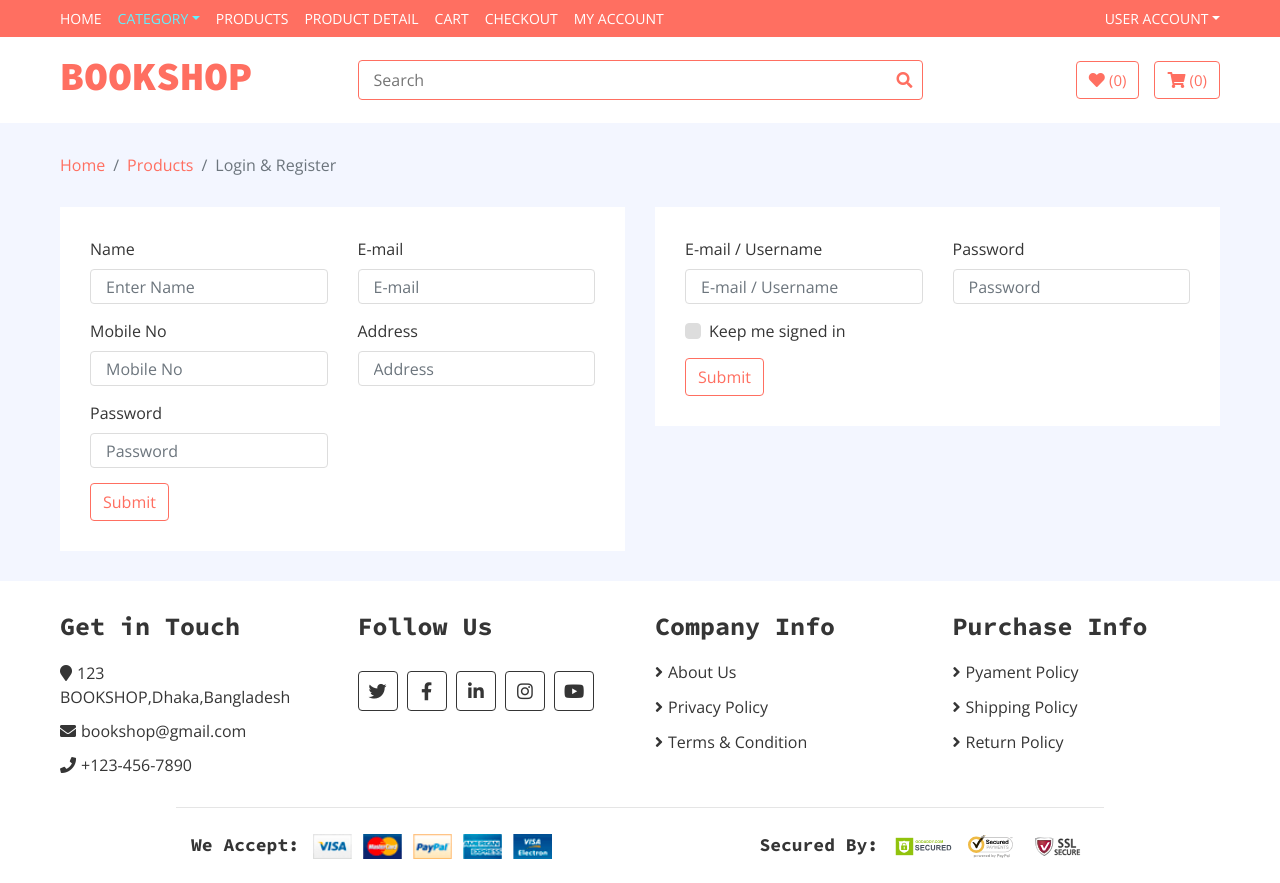
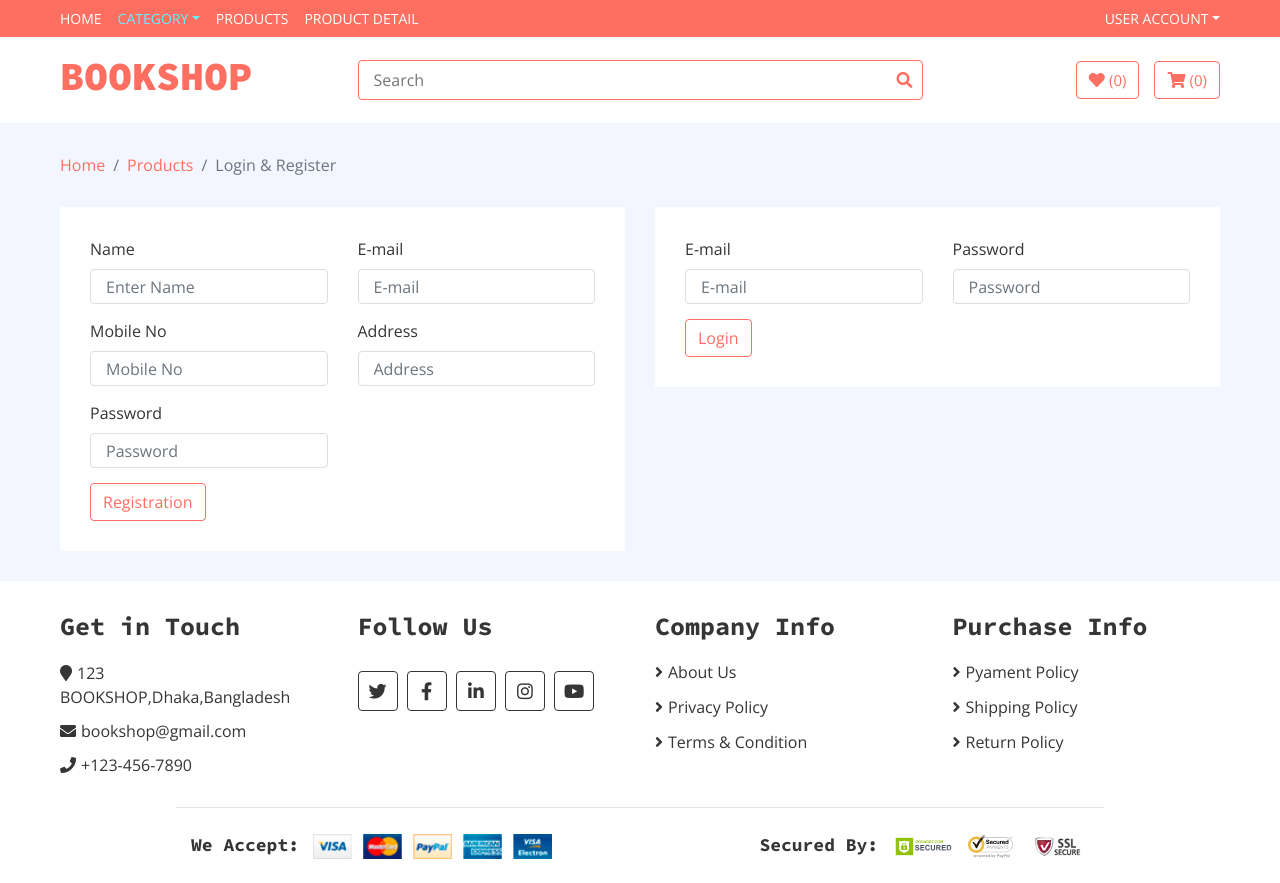
Before and after one commit to taraqr9/Bookshop_Update, a PHP site: page /login.php in a window 1280 px wide. Shown: the top 883 px of the page. Run offline with PHP 8.4, Linux system fonts and the light colour scheme; some libraries are stand-ins or nearby versions.

Commit message:
Login & Registration Done

```diff
--- /dev/null
+++ b/classes/db.php
@@ -0,0 +1,21 @@
+<?php
+class db{
+    private $host = "localhost";
+    private $username = "root";
+    private $password = "";
+    private $database = "bookshop";
+    protected $db;
+
+    public function __construct(){
+        try{
+            //creating DB connection
+            $this->db = new PDO("mysql:hsot=".$this->host.";dbname=".$this->database,
+            $this->username,$this->password);
+
+        }catch(PDOException $e){
+            echo "Connection problem : ".$e->getMessage();
+        }
+    }
+}
+
+?>
--- /dev/null
+++ b/classes/source.php
@@ -0,0 +1,29 @@
+<?php
+class source extends db{
+    public $Query;
+
+    public function Query($query,$param = []){
+        if(empty($param)){
+            $this->Query = $this->db->prepare($query);
+            return $this->Query->execute();
+        }else{
+            $this->Query = $this->db->prepare($query);
+            return $this->Query->execute($param);
+        }
+    }
+
+    /* Count the numbers */
+    public function CountRows(){
+        return $this->Query->rowCount();
+    }
+
+    /* Fetch All records */
+    public function FetchAll(){
+        return $this->Query->FetchAll(PDO::FETCH_OBJ);
+    }
+    /* Fetch single row */
+    public function SingleRow(){
+        return $this->Query->fetch(PDO::FETCH_OBJ);
+    }
+}
+?>
--- /dev/null
+++ b/init.php
@@ -0,0 +1,12 @@
+<?php
+if(!isset($_SESSION))
+{
+    session_start();
+}
+
+spl_autoload_register(function($class_name){
+    include "classes/$class_name.php";
+});
+$source = new source;
+
+?>
--- a/login.php
+++ b/login.php
@@ -1,5 +1,32 @@
+<?php
+include "init.php";
+if (isset($_POST['registration'])) {
+    if (!empty($_POST['regName']) || !empty($_POST['regEmail']) || !empty($_POST['phone']) || !empty($_POST['address']) || !empty($_POST['regPassword'])) {
+        if (new signup($_POST['regName'], $_POST['regEmail'], $_POST['regPassword'], $_POST['phone'], $_POST['address'])) {
+            $Done = "Registration Successfull";
+        } else {
+            $Error = "Something went wrong";
+        }
+    } else {
+        $Error = "Please fillup your all details";
+    }
+}
+
+if(isset($_POST['login'])){
+    if (!empty($_POST['logEmail']) || !empty($_POST['logPassword'])) {
+        if($login = new login($_POST['logEmail'],$_POST['logPassword'])){
+            $id = $login->id($_POST['logEmail']);
+            $_SESSION['login_success'] = $login->name($_POST['logEmail']);
+            header("location:index.php");
+        }
+    }else{
+        $Error = "Please enter your email and password";
+    }
+}
+?>
 <!DOCTYPE html>
 <html lang="en">
+
 <head>
     <meta charset="utf-8">
     <title>E Store - eCommerce HTML Template</title>
@@ -24,18 +51,17 @@
 </head>
 
 <body>
-
     <!-- Nav Bar Start -->
     <?php include 'php/headnav.php'; ?>
     <!-- Nav Bar End -->
 
     <!-- Breadcrumb Start -->
-        <div class="breadcrumb-wrap">
-            <div class="container-fluid">
-                <ul class="breadcrumb">
-                    <li class="breadcrumb-item"><a href="#">Home</a></li>
-                    <li class="breadcrumb-item"><a href="#">Products</a></li>
-                    <li class="breadcrumb-item active">Login & Register</li>
+    <div class='breadcrumb-wrap'>
+            <div class='container-fluid'>
+                <ul class='breadcrumb'>
+                    <li class='breadcrumb-item'><a href='#'>Home</a></li>
+                    <li class='breadcrumb-item'><a href='#'>Products</a></li>
+                    <li class='breadcrumb-item active'>Login & Register</li>
                 </ul>
             </div>
         </div>
@@ -44,59 +70,68 @@
     <!-- Login Start -->
     <div class="login">
         <div class="container-fluid">
+            <?php
+            if (!empty($Error)) {
+                echo "<p class='text-danger'>" . $regError . "</p>";
+                $Error = "";
+            } elseif (!empty($Done)) {
+                echo "<p class='text-success'>" . $regDone . "</p>";
+                $Done = "";
+            }
+            ?>
             <div class="row">
                 <div class="col-lg-6">
                     <div class="register-form">
+                        <form method="POST">
                             <div class="row">
                                 <div class="col-md-6">
                                     <label>Name</label>
-                                    <input class="form-control" type="text" placeholder="Enter Name">
+                                    <input class="form-control" type="text" placeholder="Enter Name" name="regName">
                                 </div>
                                 <div class="col-md-6">
                                     <label>E-mail</label>
-                                    <input class="form-control" type="text" placeholder="E-mail">
+                                    <input class="form-control" type="email" placeholder="E-mail" name="regEmail">
                                 </div>
                                 <div class="col-md-6">
                                     <label>Mobile No</label>
-                                    <input class="form-control" type="text" placeholder="Mobile No">
+                                    <input class="form-control" type="phone" placeholder="Mobile No" name="phone">
                                 </div>
                                 <div class="col-md-6">
                                     <label>Address</label>
-                                    <input class="form-control" type="text" placeholder="Address">
+                                    <input class="form-control" type="text" placeholder="Address" name="address">
                                 </div>
                                 <div class="col-md-6">
                                     <label>Password</label>
-                                    <input class="form-control" type="text" placeholder="Password">
+                                    <input class="form-control" type="password" placeholder="Password" name="regPassword">
                                 </div>
 
 
                                 <div class="col-md-12">
-                                    <button class="btn">Submit</button>
+                                    <input class="btn" type="submit" name="registration" value="Registration">
                                 </div>
                             </div>
+                        </form>
                     </div>
                 </div>
                 <div class="col-lg-6">
                     <div class="login-form">
+                    <form method="POST">
                         <div class="row">
+
                                 <div class="col-md-6">
-                                    <label>E-mail / Username</label>
-                                    <input class="form-control" type="text" placeholder="E-mail / Username">
+                                    <label>E-mail</label>
+                                    <input class="form-control" type="email" placeholder="E-mail" name="logEmail">
                                 </div>
                                 <div class="col-md-6">
                                     <label>Password</label>
-                                    <input class="form-control" type="text" placeholder="Password">
+                                    <input class="form-control" type="password" placeholder="Password" name="logPassword">
                                 </div>
                                 <div class="col-md-12">
-                                    <div class="custom-control custom-checkbox">
-                                        <input type="checkbox" class="custom-control-input" id="newaccount">
-                                        <label class="custom-control-label" for="newaccount">Keep me signed in</label>
+                                    <input class="btn" type="submit" name="login" value="Login">
                                 </div>
+
                         </div>
-                                <div class="col-md-12">
-                                    <button class="btn">Submit</button>
-                                </div>
-                            </div>
+                        </form>
                     </div>
                 </div>
             </div>
@@ -120,4 +155,5 @@
     <!-- Template Javascript -->
     <script src="js/main.js"></script>
 </body>
+
 </html>
--- a/php/headnav.php
+++ b/php/headnav.php
@@ -24,20 +24,38 @@
                     </div>
                     <a href="product-list.php" class="nav-item nav-link">Products</a>
                     <a href="product-detail.php" class="nav-item nav-link">Product Detail</a>
-                            <a href="cart.php" class="nav-item nav-link">Cart</a>
-                            <a href="checkout.php" class="nav-item nav-link">Checkout</a>
-                            <a href="my-account.php" class="nav-item nav-link">My Account</a>
 
                 </div>
-                        <div class="navbar-nav ml-auto">
-                            <div class="nav-item dropdown">
-                                <a href="#" class="nav-link dropdown-toggle" data-toggle="dropdown">User Account</a>
-                                <div class="dropdown-menu">
-                                    <a href="login.php" class="dropdown-item">Login</a>
-                                    <a href="login.php" class="dropdown-item">Register</a>
+                <?php
+                if (empty($_SESSION['login_success'])) {
+                    echo "
+                            <div class='navbar-nav ml-auto'>
+                                            <div class='nav-item dropdown'>
+                                                <a href='#' class='nav-link dropdown-toggle' data-toggle='dropdown'>User Account</a>
+                                                <div class='dropdown-menu'>
+                                                    <a href='login.php' class='dropdown-item'>Login</a>
+                                                    <a href='login.php' class='dropdown-item'>Register</a>
                                                 </div>
                                             </div>
                                         </div>
+                            ";
+                } else {
+                    echo "
+                            <div class='navbar-nav ml-auto'>
+                                            <div class='nav-item dropdown'>
+                                                <a href='#' class='nav-link text-white dropdown-toggle' data-toggle='dropdown'>".$_SESSION['login_success']."</a>
+                                                <div class='dropdown-menu'>
+                                                    <a href='my-account.php' class='dropdown-item'>My Account</a>
+                                                    <a href='cart.php' class='dropdown-item'>Cart</a>
+                                                    <a href='checkout.php' class='dropdown-item'>Checkout</a>
+                                                    <a href='logout.php' class='dropdown-item'>Logout</a>
+                                                </div>
+                                            </div>
+                                        </div>
+                            ";
+                }
+                ?>
+
             </div>
         </nav>
     </div>
```
Also changed, not shown: classes/login.php (added, +27 -0 lines), classes/signup.php (added, +11 -0 lines), index.php (+7 -77 lines), logout.php (added, +9 -0 lines). Lines whose indentation alone changed are shown as unchanged.
